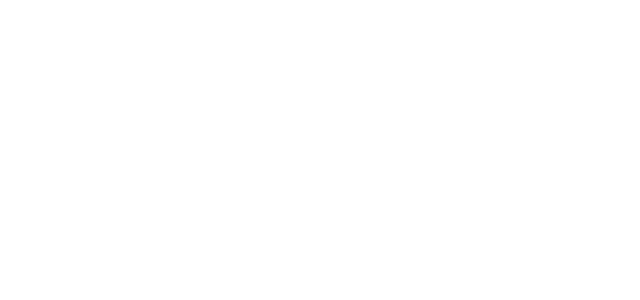
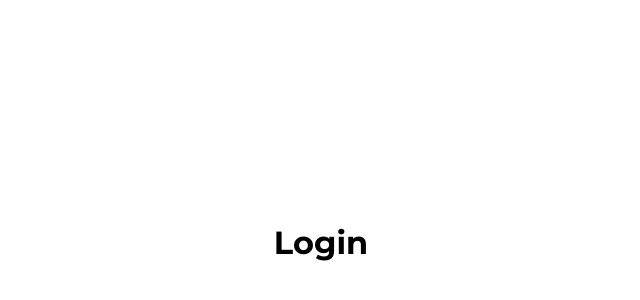
Before and after one commit to makinde-ayooluwa/shopmmerce, a React (Vite) app: page /login in a window 1280 px wide. Shown: the part 158-458 px from the top of the page, without its empty margins (319-959 px from the left). Built offline with nearby package versions, Linux system fonts and the light colour scheme.

Commit message:
new changes

```diff
--- a/src/pages/user/AuthentificationPage.jsx
+++ b/src/pages/user/AuthentificationPage.jsx
@@ -1,4 +1,17 @@
+import Login from "./Login";
+import Signup from "./SignUp";
+
 export default function AuthentificationPage({ auth }) {
+  function getAuthType() {
+    switch (auth) {
+      case "login":
+        return <Login />;
+        break;
+      case "signup":
+        return <Signup />;
+        break;
+    }
+  }
   return (
     <>
       <div
@@ -10,7 +23,9 @@
           justifyContent: "center",
           alignItems: "center",
         }}
-      ></div>
+      >
+        {getAuthType()}
+      </div>
     </>
   );
 }
--- a/src/pages/user/Login.jsx
+++ b/src/pages/user/Login.jsx
@@ -0,0 +1,3 @@
+export default function Login(){
+    return <h1>Login</h1>
+}
--- a/src/pages/user/SignUp.jsx
+++ b/src/pages/user/SignUp.jsx
@@ -0,0 +1,3 @@
+export default function Signup(){
+    return <h1>Signup</h1>
+}
```
